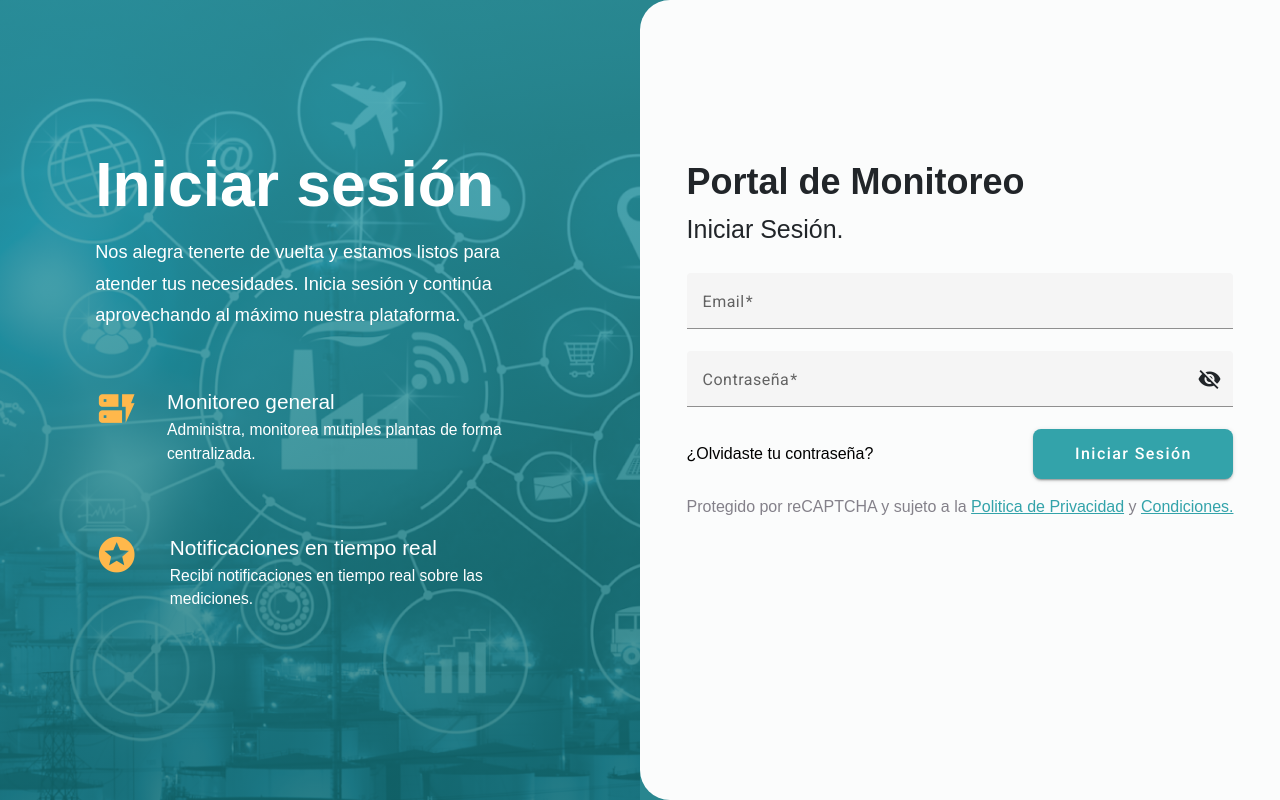
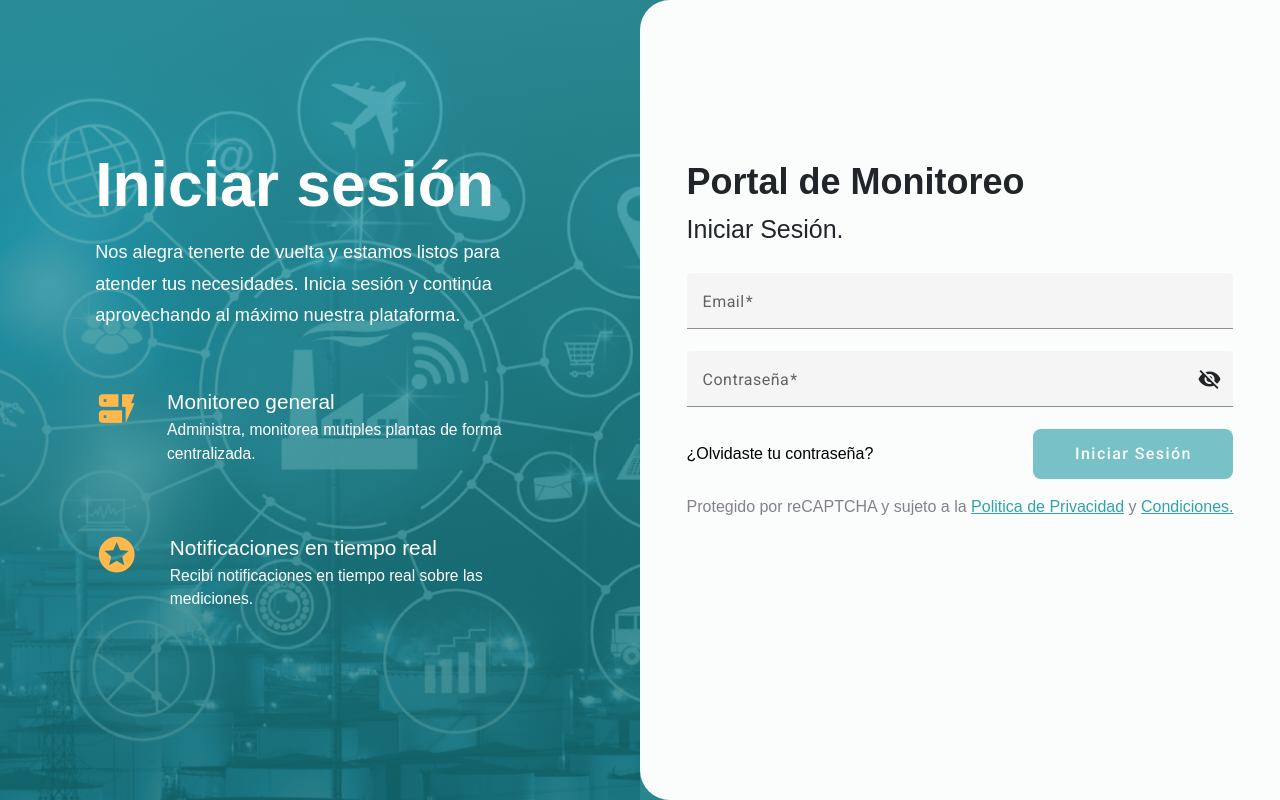
Before and after one commit to asanjinez/techforb-challenge-frontend, an Angular app: page /auth/login in a window 1280 px wide. Built offline with nearby package versions, Linux system fonts and the light colour scheme.

Commit message:
login button disabled

```diff
--- a/src/app/pages/auth/login/login.component.html
+++ b/src/app/pages/auth/login/login.component.html
@@ -65,7 +65,7 @@
 
                     <div class="input-group mb-3 d-flex justify-content-between buttons-form">
                         <a href="#">¿Olvidaste tu contraseña?</a>
-                        <button (click)="login()" mat-raised-button class="btn fs-6 rounded-3"  style="background-color: #33A3AA; color: white; width: 200px; padding: 25px;">Iniciar Sesión</button>
+                        <button [disabled]="!loginForm.valid" (click)="login()" mat-raised-button class="btn fs-6 rounded-3"  style="background-color: #33A3AA; color: white; width: 200px; padding: 25px;">Iniciar Sesión</button>
                     </div>
                     <span style="color: #84818A;">Protegido por reCAPTCHA y sujeto a la
                         <a style="color: #33A3AA;" href="#">Politica de
```
